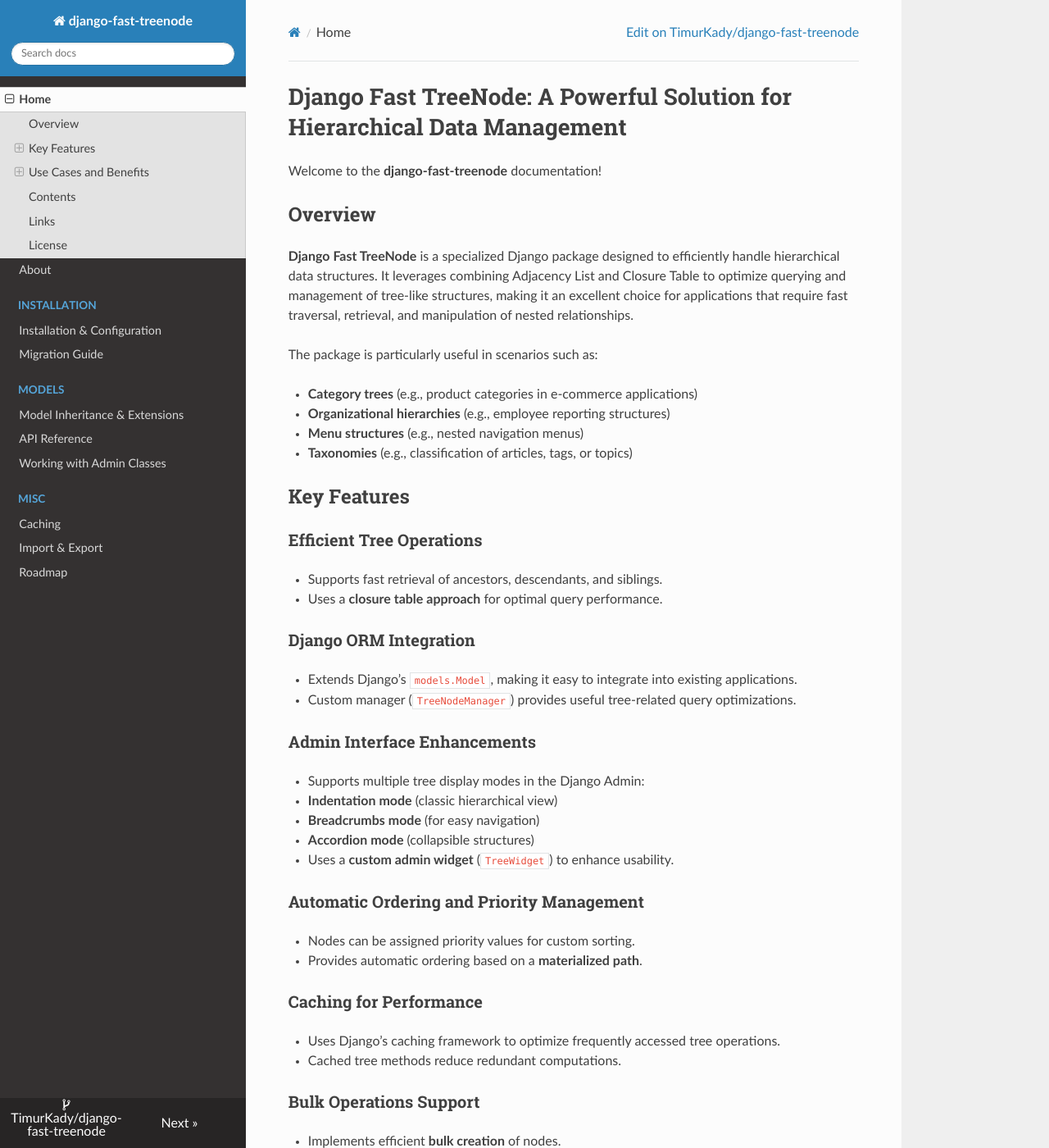
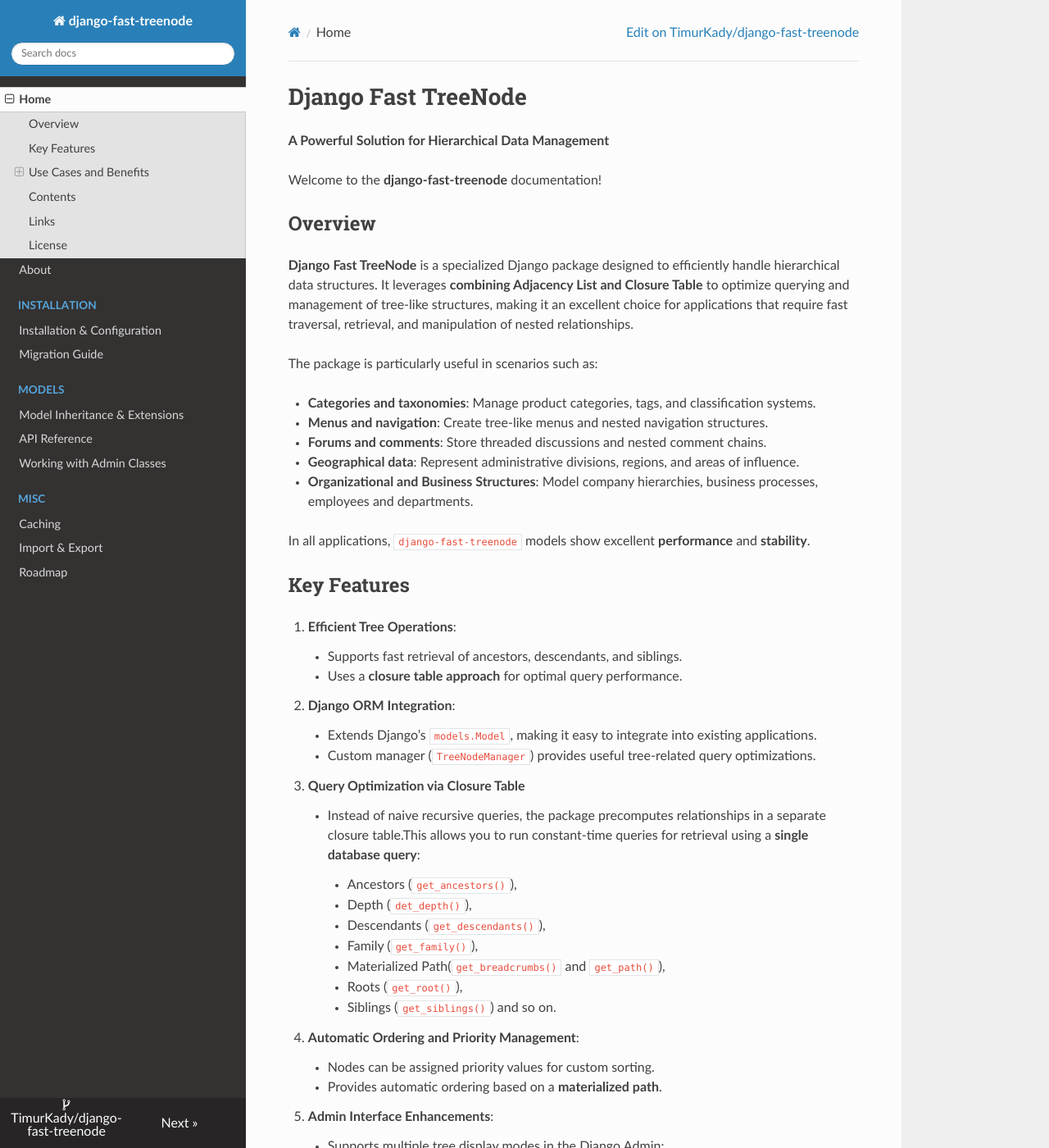
Before and after one commit to TimurKady/django-fast-treenode, an MkDocs documentation site: the page built from docs/index.md, in a window 1280 px wide and 1400 px high. Shown: the whole window at 82% size. Built offline with MkDocs 1.6.1, drawn with Linux system fonts in a browser that asks for light colours; nearby versions of some CDN libraries.

Commit message:
Dosc update

```diff
--- a/docs/index.md
+++ b/docs/index.md
@@ -1,52 +1,63 @@
-# Django Fast TreeNode: A Powerful Solution for Hierarchical Data Management
+# Django Fast TreeNode
+**A Powerful Solution for Hierarchical Data Management**
 
 Welcome to the **django-fast-treenode** documentation!
 
 ## Overview
 
-**Django Fast TreeNode** is a specialized Django package designed to efficiently handle hierarchical data structures. It leverages combining Adjacency List and Closure Table to optimize querying and management of tree-like structures, making it an excellent choice for applications that require fast traversal, retrieval, and manipulation of nested relationships.
+**Django Fast TreeNode** is a specialized Django package designed to efficiently handle hierarchical data structures. It leverages **combining Adjacency List and Closure Table** to optimize querying and management of tree-like structures, making it an excellent choice for applications that require fast traversal, retrieval, and manipulation of nested relationships.
 
 The package is particularly useful in scenarios such as:
 
-- **Category trees** (e.g., product categories in e-commerce applications)
-- **Organizational hierarchies** (e.g., employee reporting structures)
-- **Menu structures** (e.g., nested navigation menus)
-- **Taxonomies** (e.g., classification of articles, tags, or topics)
+- **Categories and taxonomies**: Manage product categories, tags, and classification systems.
+- **Menus and navigation**: Create tree-like menus and nested navigation structures.
+- **Forums and comments**: Store threaded discussions and nested comment chains.
+- **Geographical data**: Represent administrative divisions, regions, and areas of influence.
+- **Organizational and Business Structures**: Model company hierarchies, business processes, employees and departments.
+
+In all applications, `django-fast-treenode` models show excellent **performance** and **stability**.
 
 ## Key Features
 
-### Efficient Tree Operations
+1. **Efficient Tree Operations**:
+    * Supports fast retrieval of ancestors, descendants, and siblings.
+    * Uses a **closure table approach** for optimal query performance.
 
-- Supports fast retrieval of ancestors, descendants, and siblings.
-- Uses a **closure table approach** for optimal query performance.
+2. **Django ORM Integration**:
+    * Extends Django’s `models.Model`, making it easy to integrate into existing applications.
+    * Custom manager (`TreeNodeManager`) provides useful tree-related query optimizations.
 
-### Django ORM Integration
 
-- Extends Django’s `models.Model`, making it easy to integrate into existing applications.
-- Custom manager (`TreeNodeManager`) provides useful tree-related query optimizations.
+3. **Query Optimization via Closure Table**
+    * Instead of naive recursive queries, the package precomputes relationships in a separate closure table.This allows you to run constant-time queries for retrieval using a **single database query**:
+        * Ancestors (`get_ancestors()`),
+        * Depth (`det_depth()`),
+        * Descendants (`get_descendants()`),
+        * Family (`get_family()`),
+        * Materialized Path(`get_breadcrumbs()` and `get_path()`),
+        * Roots (`get_root()`),
+        * Siblings (`get_siblings()`) and so on.
 
-### Admin Interface Enhancements
+4. **Automatic Ordering and Priority Management**:
+    * Nodes can be assigned priority values for custom sorting.
+    * Provides automatic ordering based on a **materialized path**.
 
-- Supports multiple tree display modes in the Django Admin:
-  - **Indentation mode** (classic hierarchical view)
-  - **Breadcrumbs mode** (for easy navigation)
-  - **Accordion mode** (collapsible structures)
-- Uses a **custom admin widget** (`TreeWidget`) to enhance usability.
+5. **Admin Interface Enhancements**:
+    * Supports multiple tree display modes in the Django Admin:
+        * **Indentation mode** (classic hierarchical view)
+        * **Breadcrumbs mode** (for easy navigation)
+        * **Accordion mode** (collapsible structures)
+    * Uses a **custom admin widget** (`TreeWidget`) to enhance usability.
 
-### Automatic Ordering and Priority Management
 
-- Nodes can be assigned priority values for custom sorting.
-- Provides automatic ordering based on a **materialized path**.
+6. **Caching for Performance**:
+    * Uses Django’s caching framework to optimize frequently accessed tree operations.
+    * Cached tree methods reduce redundant computations.
 
-### Caching for Performance
 
-- Uses Django’s caching framework to optimize frequently accessed tree operations.
-- Cached tree methods reduce redundant computations.
-
-### Bulk Operations Support
-
-- Implements efficient **bulk creation** of nodes.
-- Provides methods for **batch updates** and **tree rebuilding**.
+7. **Bulk Operations Support**:
+    * Implements efficient **bulk creation** of nodes.
+    * Provides methods for **batch updates** and **tree rebuilding**.
 
 By leveraging combining with Closure Tables, it offers superior performance compared to traditional tree structures.
 
```
Also changed, not shown: docs/roadmap.md (+3 -3 lines).
